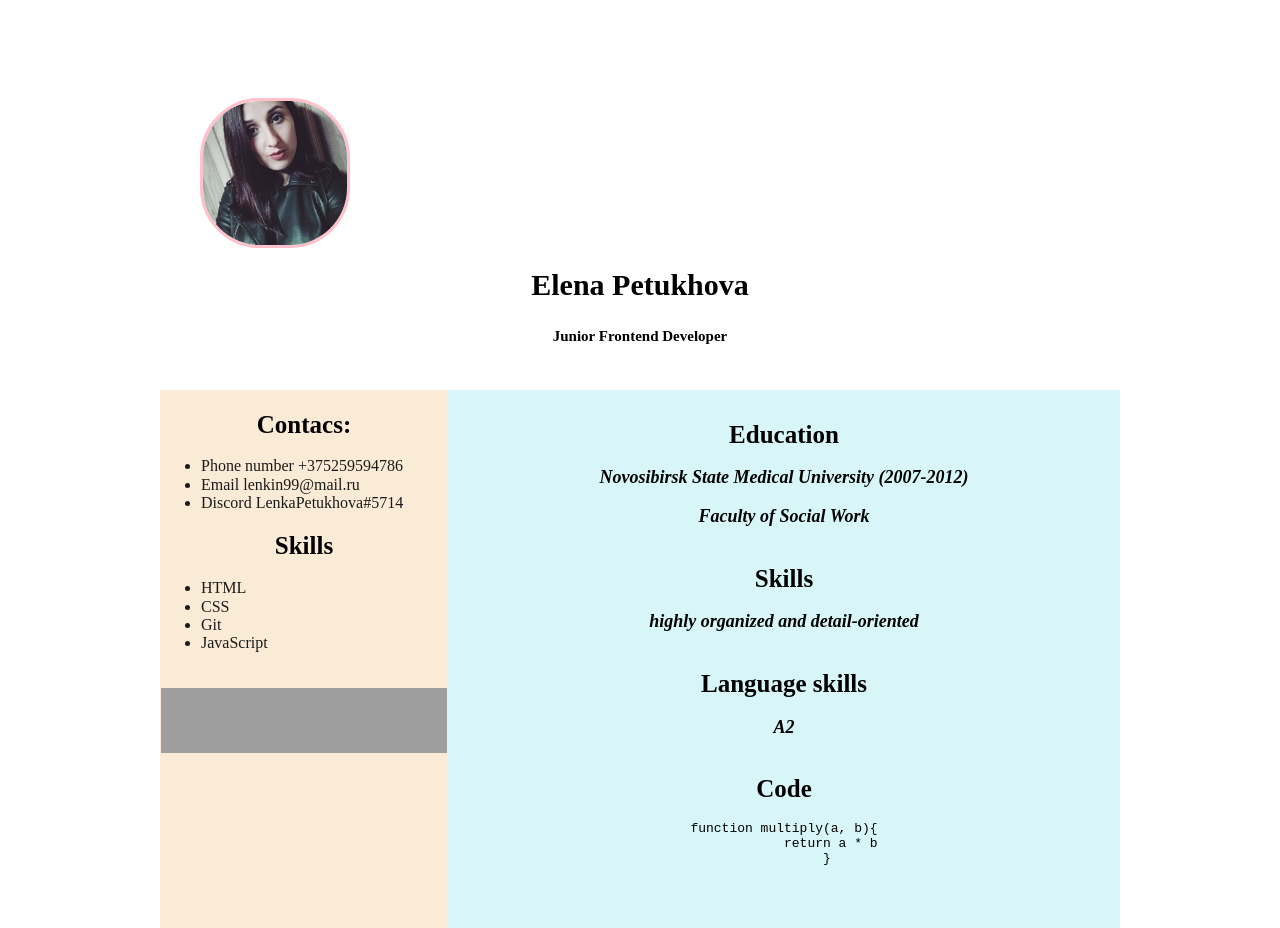
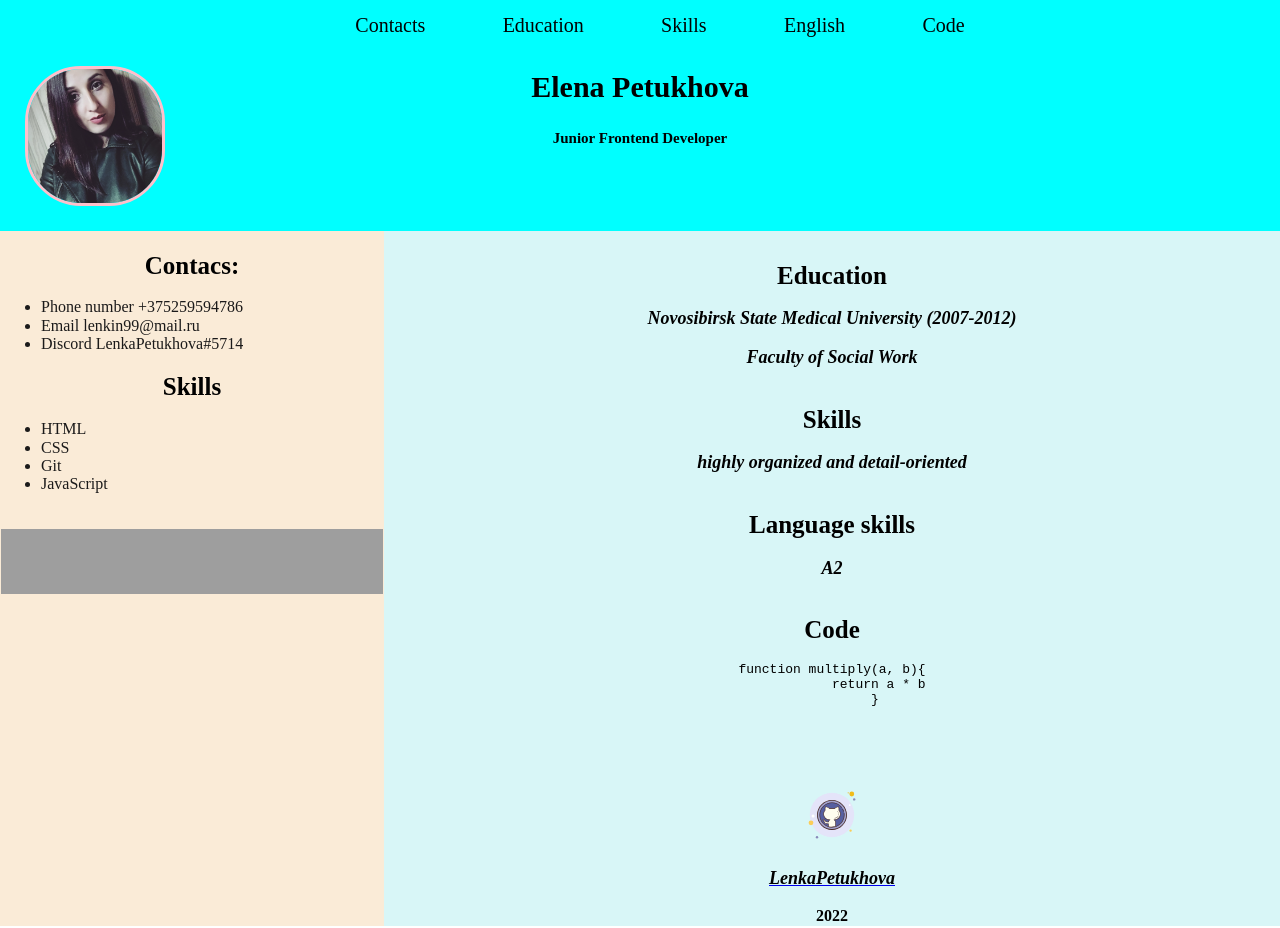
Before and after one commit to LenkaPetukhova/rsschool-cv, a plain HTML site: page index.html in a window 1280 px wide. Shown: the top 928 px of the page. Drawn offline with Linux system fonts and the light colour scheme; grey boxes are pictures that could not be loaded.

Commit message:
fix: add main

```diff
--- a/index.html
+++ b/index.html
@@ -15,19 +15,22 @@
         <div class="header_container">
             <nav class="nav">
                 <ul class="nav_list">
-                    <li class=""></li>
+                    <li class="nav_item"><a href="#contacts" class="nav_contacts">Contacts</a></li>
+                    <li class="nav_item"><a href="#education" class="nav_education">Education</a></li>
+                    <li class="nav_item"><a href="#skills" class="nav_skills">Skills</a></li>
+                    <li class="nav_item"><a href="#english" class="nav_english">English</a></li>
+                    <li class="nav_item"><a href="#code" class="nav_code">Code</a></li>
                 </ul>
             </nav>
         </div>
+        <h1>Elena Petukhova</h1>
+        <h5>Junior Frontend Developer</h5>
         <figure class="avatar">
             <img src="fhoto.jpg" class="avatar_photo" alt="Elena Petukhova">
         </figure>
-
-        <h1>Elena Petukhova</h1>
-        <h5>Junior Frontend Developer</h5>
     </header>
     <main class="cv">
-        <div class="container"></div>
+        <div class="main_container"></div>
          <section class="photo_contact">
             <div class="Contacs">
                 <h2>Contacs:</h2>
--- a/style.css
+++ b/style.css
@@ -2,7 +2,7 @@
     box-sizing: border-box;
   }
 .cv {
-    max-width: 1024px;
+    max-width: 1440px;
     min-width: 320px;
     margin: 0;
     display: flex;
@@ -17,6 +17,7 @@
     margin: 0 auto;
     height: 50px;
     width: 780px;
+    background-color: aqua;
 }
 .nav_list {
     max-width: 1440px;
@@ -24,9 +25,63 @@
     height: 50px;
     width: 780px;
     display: flex;
-    justify-content: flex-end;
+    justify-content: space-evenly;
     align-items: center;
     list-style: none;
+}
+li {
+    display: list-item;
+    text-align: -webkit-match-parent;
+}
+.nav_contacts {
+    position: relative;
+    padding: 0 12px;
+    text-decoration: none;
+    font-size: 20px;
+    font-weight: 300;
+    line-height: 50px;
+    color: black;
+    font-family: 'Times New Roman', Times, serif;
+}
+.nav_education {
+    position: relative;
+    padding: 0 12px;
+    text-decoration: none;
+    font-size: 20px;
+    font-weight: 300;
+    line-height: 50px;
+    color: black;
+    font-family: 'Times New Roman', Times, serif;
+}
+.nav_skills {
+    position: relative;
+    padding: 0 12px;
+    text-decoration: none;
+    font-size: 20px;
+    font-weight: 300;
+    line-height: 50px;
+    color: black;
+    font-family: 'Times New Roman', Times, serif;
+}
+.nav_english {
+    position: relative;
+    padding: 0 12px;
+    text-decoration: none;
+    font-size: 20px;
+    font-weight: 300;
+    line-height: 50px;
+    color: black;
+    font-family: 'Times New Roman', Times, serif;
+}
+.nav_code {
+    position: relative;
+    padding: 0 12px;
+    text-decoration: none;
+    font-size: 20px;
+    font-weight: 300;
+    line-height: 50px;
+    color: black;
+    font-family: 'Times New Roman', Times, serif;
 }
 @media (max-width: 1024px) {
     .cv{
@@ -49,11 +104,11 @@ html {
     -webkit-text-size-adjust: 100%;
 }
 body {
-    max-width: 1024px;
+    max-width: 1440px;
     min-width: 320px;
     margin: 0 auto;
     font-family: 'Montserrat', sans-serif;
-    padding: 2rem;
+    padding: 0;
     box-sizing: border-box;
     display: flex;
     flex-direction: column;
@@ -77,14 +132,14 @@ body {
     border: black;
 }
 
-
 .header {
-    max-width: 1024px;
-    position: relative;
-    margin-bottom: 20px;
+    max-width: 1440px;
+    margin: 0 auto;
     box-sizing: border-box;
     display: block;
-
+    background-color: aqua;
+    margin-right: 0px;
+    margin-left: 0px
 }
 nav {
     height: 50px;
@@ -125,12 +180,19 @@ p {
     border: pink solid 3px;
     width: 100%;
     float: right;
-
+    margin: 5px;
 }
 .avatar {
     width: 150px;
     height: 150px;
     display: flex;
+    margin: 20px;
+    margin-top: -111px;
+}
+.main_container {
+    max-width: 1440px;
+    margin: 0 auto;
+
 }
 .Contacs {
     max-width: 100%;
```
